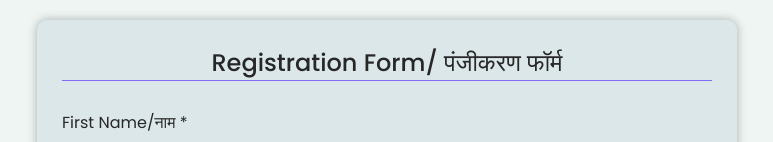
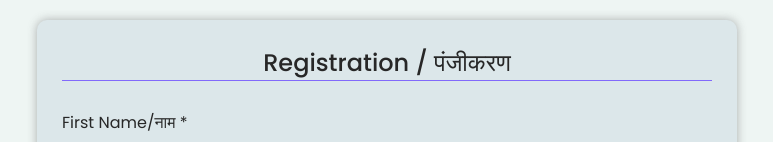
Before and after one commit to Sevaa-Bandhu/Sevaa-Bandhu.github.io, a plain HTML site: page html files/RegistrationForm.html in a window 1280 px wide. Shown: the top 142 px of the page, without its empty margins (253-1026 px from the left). Drawn offline with Linux system fonts and the light colour scheme.

Commit message:
Add files via upload

```diff
--- a/html files/RegistrationForm.html
+++ b/html files/RegistrationForm.html
@@ -14,7 +14,7 @@
 
 <body>
   <section class="container">
-    <header>Registration Form/ पंजीकरण फॉर्म</header>
+    <header>Registration / पंजीकरण</header>
     <form action="#" class="form">
       <div class="input-box">
         <label>First Name/नाम *</label>
```
Also changed, not shown: html files/TermCondition.html (+0 -2 lines).
